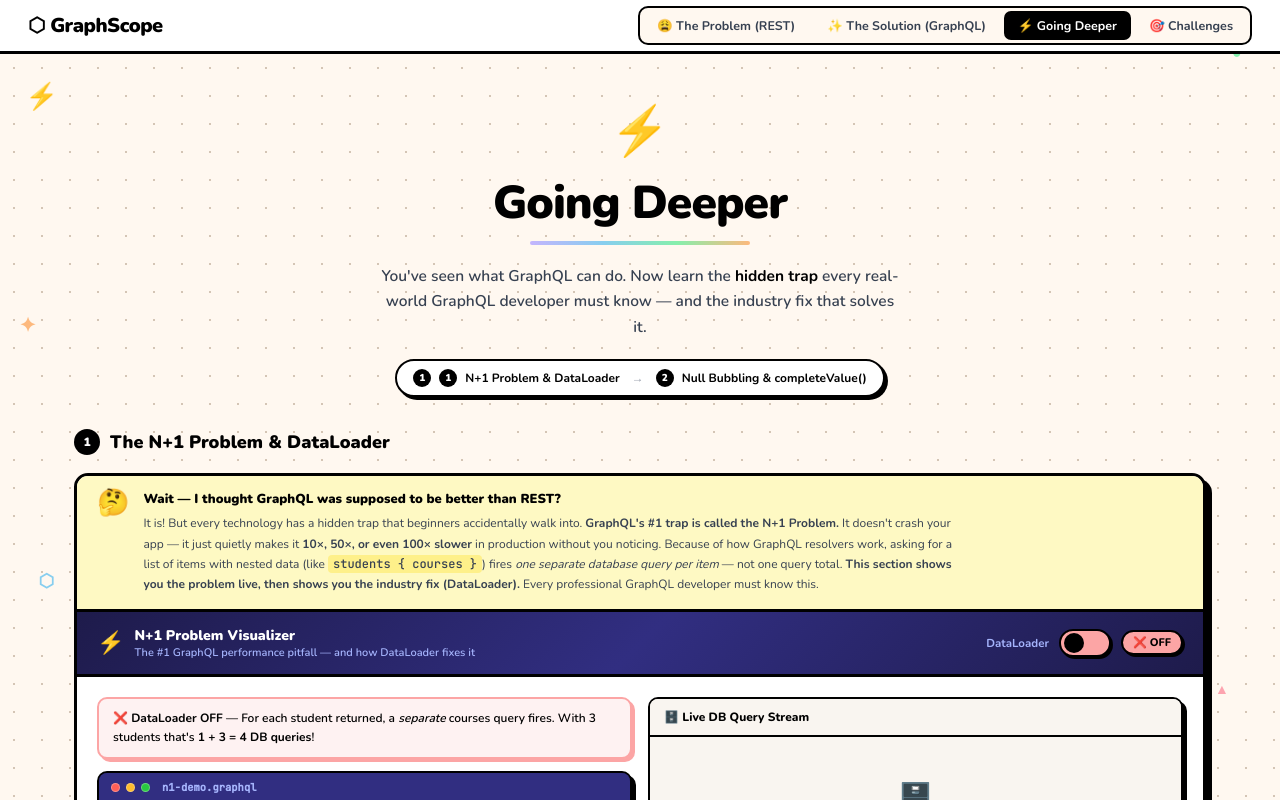
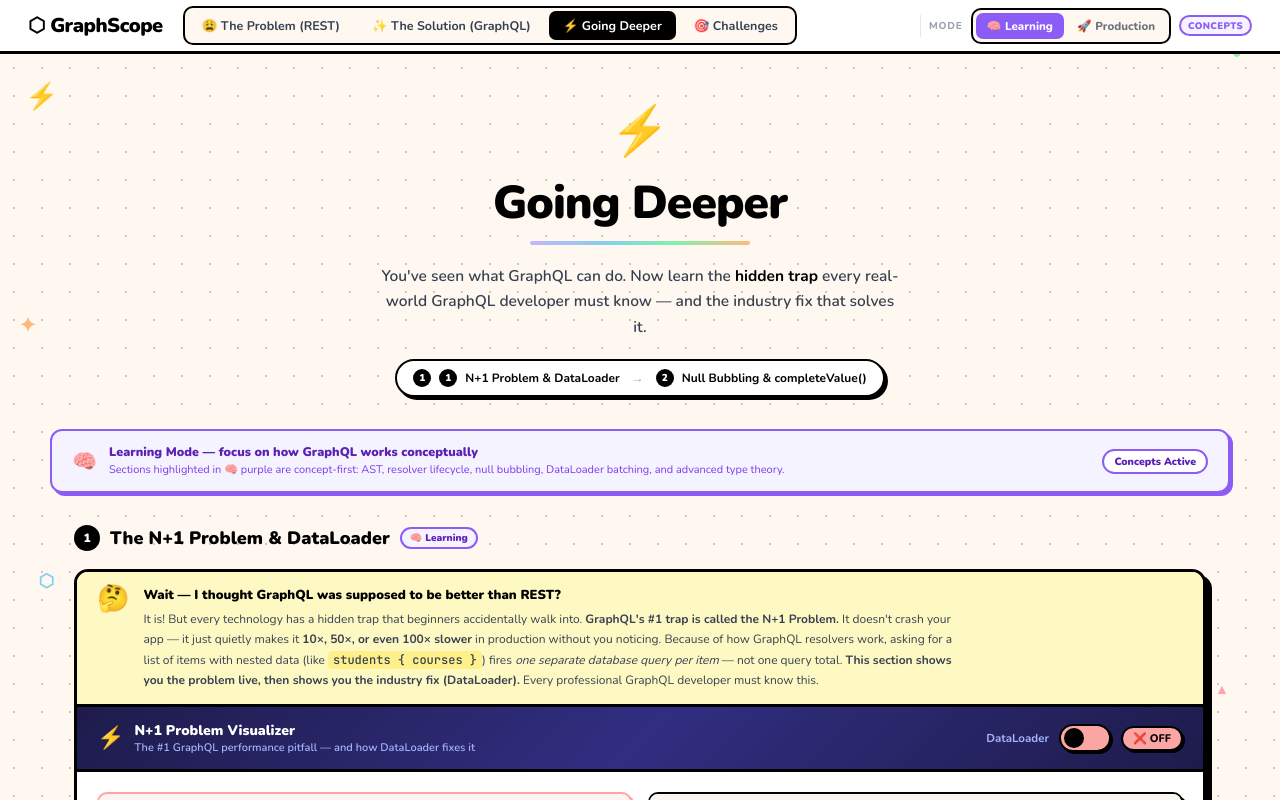
Before and after one commit to AyushPatil615/GQLens, a React (Vite) app in the folder client/: page / in a window 1280 px wide. Both pictures are taken after a click on the button "⚡ Going Deeper". Shown: the top 800 px of the page. Built offline with nearby package versions, Linux system fonts and the light colour scheme.

Commit message:
changes in layouts

```diff
--- a/client/src/App.tsx
+++ b/client/src/App.tsx
@@ -6,6 +6,8 @@
 import { ChallengesView }   from './components/Challenges/ChallengesView';
 import { DOMAINS, getDomain } from './data/domains';
 import type { DomainId } from './data/domains';
+import { ModeProvider, useAppMode } from './context/ModeContext';
+import type { AppMode } from './context/ModeContext';
 import './index.css';
 
 type Tab = 'rest' | 'graphql' | 'deeper' | 'challenges';
@@ -17,11 +19,98 @@
   { id: 'challenges', emoji: '🎯', label: 'Challenges' },
 ];
 
+// ─── Mode Toggle Component ────────────────────────────────────────────────────
+function ModeToggle() {
+  const { mode, setMode } = useAppMode();
+  const isLearning = mode === 'learning';
 
-export default function App() {
+  const MODES: { key: AppMode; emoji: string; label: string; color: string; desc: string }[] = [
+    { key: 'learning',   emoji: '🧠', label: 'Learning',   color: '#8B5CF6', desc: 'Concepts: AST, parser, resolver, tracing, null bubbling' },
+    { key: 'production', emoji: '🚀', label: 'Production',  color: '#EF4444', desc: 'Engineering: auth, rate limiting, depth limits, complexity' },
+  ];
+
+  return (
+    <div style={{ display: 'flex', alignItems: 'center', gap: 8, flexShrink: 0, marginLeft: 'auto' }}>
+      {/* Divider */}
+      <span style={{ width: 1, height: 22, background: '#E5E7EB', display: 'inline-block' }} />
+
+      {/* Label */}
+      <span style={{ fontSize: 10, fontWeight: 800, color: '#9CA3AF', textTransform: 'uppercase', letterSpacing: '0.08em', whiteSpace: 'nowrap' }}>
+        Mode
+      </span>
+
+      {/* Toggle pill */}
+      <motion.div
+        style={{
+          display: 'flex',
+          background: 'var(--bg-base)',
+          border: 'var(--border-2)',
+          borderRadius: 10,
+          padding: 3,
+          gap: 2,
+          position: 'relative',
+        }}
+        title={MODES.find(m => m.key === mode)?.desc}
+      >
+        {MODES.map(m => (
+          <motion.button
+            key={m.key}
+            onClick={() => setMode(m.key)}
+            whileTap={{ scale: 0.97 }}
+            style={{
+              padding: '5px 11px',
+              borderRadius: 7,
+              border: 'none',
+              background: mode === m.key ? m.color : 'transparent',
+              color: mode === m.key ? '#fff' : '#6B7280',
+              fontSize: 11.5,
+              fontWeight: 800,
+              fontFamily: 'var(--font-sans)',
+              cursor: 'pointer',
+              transition: 'background 0.18s, color 0.18s',
+              whiteSpace: 'nowrap',
+              display: 'flex',
+              alignItems: 'center',
+              gap: 4,
+            }}
+          >
+            <span>{m.emoji}</span>
+            <span className="gs-tab-label">{m.label}</span>
+          </motion.button>
+        ))}
+      </motion.div>
+
+      {/* Live indicator badge */}
+      <AnimatePresence mode="wait">
+        <motion.span
+          key={mode}
+          initial={{ opacity: 0, scale: 0.8, y: -4 }}
+          animate={{ opacity: 1, scale: 1, y: 0 }}
+          exit={{ opacity: 0, scale: 0.8 }}
+          style={{
+            fontSize: 9.5,
+            fontWeight: 900,
+            padding: '2px 7px',
+            borderRadius: 100,
+            border: `2px solid ${isLearning ? '#8B5CF6' : '#EF4444'}`,
+            color: isLearning ? '#8B5CF6' : '#EF4444',
+            background: isLearning ? '#F5F3FF' : '#FEF2F2',
+            whiteSpace: 'nowrap',
+            letterSpacing: '0.04em',
+            textTransform: 'uppercase',
+          }}
+        >
+          {isLearning ? 'Concepts' : 'Engineering'}
+        </motion.span>
+      </AnimatePresence>
+    </div>
+  );
+}
+
+// ─── Inner app (needs ModeProvider to be a parent) ───────────────────────────
+function AppInner() {
   const [tab, setTab]         = useState<Tab>('rest');
   const [domainId, setDomainId] = useState<DomainId>('education');
-
   const domain = getDomain(domainId);
 
   return (
@@ -128,6 +217,9 @@
             </motion.div>
           )}
         </AnimatePresence>
+
+        {/* Mode Toggle — always visible */}
+        <ModeToggle />
       </header>
 
       {/* ── Active page ── */}
@@ -153,3 +245,12 @@
     </div>
   );
 }
+
+// ─── Root export (wraps in ModeProvider) ─────────────────────────────────────
+export default function App() {
+  return (
+    <ModeProvider>
+      <AppInner />
+    </ModeProvider>
+  );
+}
--- a/client/src/components/GoingDeeper/GoingDeeper.tsx
+++ b/client/src/components/GoingDeeper/GoingDeeper.tsx
@@ -1,10 +1,11 @@
-import { motion } from 'framer-motion';
+import { motion, AnimatePresence } from 'framer-motion';
 import { N1Visualizer } from '../N1Visualizer/N1Visualizer';
 import { NullBubbleDemo } from '../NullBubble/NullBubbleDemo';
 import { AuthFlowDemo } from '../AuthFlow/AuthFlowDemo';
 import { AdvancedQueriesDemo } from '../AdvancedQueries/AdvancedQueriesDemo';
 import { ResolveInfoInspector } from '../ResolveInfo/ResolveInfoInspector';
 import { AdvancedTypesDemo } from '../AdvancedTypes/AdvancedTypesDemo';
+import { useAppMode } from '../../context/ModeContext';
 
 const FLOATERS = [
   { char: '⚡', color: '#C4B5FD', top: '10%',   left: '2%',   size: 26 },
@@ -15,6 +16,8 @@
 ];
 
 export function GoingDeeper() {
+  const { mode } = useAppMode();
+  const isLearning = mode === 'learning';
   return (
     <div style={{
       minHeight: '100vh',
@@ -133,16 +136,55 @@
         </motion.div>
       </div>
 
+      {/* ── Mode Banner ── */}
+      <AnimatePresence mode="wait">
+        <motion.div
+          key={mode}
+          initial={{ opacity: 0, y: -8 }}
+          animate={{ opacity: 1, y: 0 }}
+          exit={{ opacity: 0, y: 8 }}
+          transition={{ duration: 0.25 }}
+          style={{
+            margin: '0 24px 0',
+            maxWidth: 1180,
+            marginLeft: 'auto', marginRight: 'auto',
+            width: 'calc(100% - 48px)',
+            padding: '12px 20px',
+            borderRadius: 12,
+            border: `2.5px solid ${isLearning ? '#8B5CF6' : '#EF4444'}`,
+            background: isLearning ? '#F5F3FF' : '#FEF2F2',
+            boxShadow: `3px 3px 0 ${isLearning ? '#8B5CF6' : '#EF4444'}`,
+            display: 'flex', alignItems: 'center', gap: 12,
+            position: 'relative', zIndex: 1,
+          }}
+        >
+          <span style={{ fontSize: 20 }}>{isLearning ? '🧠' : '🚀'}</span>
+          <div style={{ flex: 1 }}>
+            <div style={{ fontSize: 12.5, fontWeight: 900, color: isLearning ? '#5B21B6' : '#991B1B', marginBottom: 2 }}>
+              {isLearning ? 'Learning Mode — focus on how GraphQL works conceptually' : 'Production Mode — focus on engineering, security, and scalability'}
+            </div>
+            <div style={{ fontSize: 11, color: isLearning ? '#7C3AED' : '#B91C1C', lineHeight: 1.5 }}>
+              {isLearning
+                ? 'Sections highlighted in 🧠 purple are concept-first: AST, resolver lifecycle, null bubbling, DataLoader batching, and advanced type theory.'
+                : 'Sections highlighted in 🚀 red are engineering-first: JWT auth, query depth limits, complexity analysis, rate limiting, and resolve-time telemetry.'}
+            </div>
+          </div>
+          <span style={{ fontSize: 10.5, fontWeight: 900, padding: '3px 10px', borderRadius: 100, border: `2px solid ${isLearning ? '#8B5CF6' : '#EF4444'}`, color: isLearning ? '#5B21B6' : '#991B1B', whiteSpace: 'nowrap', background: '#fff' }}>
+            {isLearning ? 'Concepts' : 'Engineering'} Active
+          </span>
+        </motion.div>
+      </AnimatePresence>
+
       {/* Main content */}
       <div style={{
-        padding: '0 24px 52px',
+        padding: '32px 24px 52px',
         maxWidth: 1180, margin: '0 auto', width: '100%',
         position: 'relative', zIndex: 1,
         display: 'flex', flexDirection: 'column', gap: 48,
       }}>
         {/* Section 1: N+1 & DataLoader */}
         <div>
-          <div style={{ marginBottom: 18, display: 'flex', alignItems: 'center', gap: 10 }}>
+          <div style={{ marginBottom: 18, display: 'flex', alignItems: 'center', gap: 10, flexWrap: 'wrap' }}>
             <span style={{
               background: '#000', color: '#fff', borderRadius: '50%',
               width: 26, height: 26, display: 'inline-flex',
@@ -152,6 +194,7 @@
             <h2 style={{ fontSize: 18, fontWeight: 900, color: '#000', margin: 0 }}>
               The N+1 Problem &amp; DataLoader
             </h2>
+            <span style={{ fontSize: 10, fontWeight: 900, padding: '2px 8px', borderRadius: 100, border: '2px solid #8B5CF6', color: '#5B21B6', background: isLearning ? '#F5F3FF' : 'transparent', opacity: isLearning ? 1 : 0.4 }}>🧠 Learning</span>
           </div>
           <N1Visualizer />
         </div>
@@ -175,6 +218,7 @@
             <h2 style={{ fontSize: 18, fontWeight: 900, color: '#000', margin: 0 }}>
               Null Bubbling &amp; Partial Failure
             </h2>
+            <span style={{ fontSize: 10, fontWeight: 900, padding: '2px 8px', borderRadius: 100, border: '2px solid #8B5CF6', color: '#5B21B6', background: isLearning ? '#F5F3FF' : 'transparent', opacity: isLearning ? 1 : 0.4 }}>🧠 Learning</span>
           </div>
           <NullBubbleDemo />
         </div>
@@ -198,6 +242,7 @@
             <h2 style={{ fontSize: 18, fontWeight: 900, color: '#000', margin: 0 }}>
               Auth &amp; Context Flow
             </h2>
+            <span style={{ fontSize: 10, fontWeight: 900, padding: '2px 8px', borderRadius: 100, border: '2px solid #EF4444', color: '#991B1B', background: !isLearning ? '#FEF2F2' : 'transparent', opacity: !isLearning ? 1 : 0.4 }}>🚀 Production</span>
           </div>
           <AuthFlowDemo />
         </div>
@@ -221,6 +266,7 @@
             <h2 style={{ fontSize: 18, fontWeight: 900, color: '#000', margin: 0 }}>
               Advanced Query Patterns
             </h2>
+            <span style={{ fontSize: 10, fontWeight: 900, padding: '2px 8px', borderRadius: 100, border: '2px solid #8B5CF6', color: '#5B21B6', background: isLearning ? '#F5F3FF' : 'transparent', opacity: isLearning ? 1 : 0.4 }}>🧠 Learning</span>
           </div>
           <AdvancedQueriesDemo />
         </div>
@@ -244,6 +290,7 @@
             <h2 style={{ fontSize: 18, fontWeight: 900, color: '#000', margin: 0 }}>
               GraphQLResolveInfo Inspector
             </h2>
+            <span style={{ fontSize: 10, fontWeight: 900, padding: '2px 8px', borderRadius: 100, border: '2px solid #EF4444', color: '#991B1B', background: !isLearning ? '#FEF2F2' : 'transparent', opacity: !isLearning ? 1 : 0.4 }}>🚀 Production</span>
           </div>
           <ResolveInfoInspector />
         </div>
@@ -267,6 +314,7 @@
             <h2 style={{ fontSize: 18, fontWeight: 900, color: '#000', margin: 0 }}>
               Advanced Types (Enum · Interface · Union · Input · Directive)
             </h2>
+            <span style={{ fontSize: 10, fontWeight: 900, padding: '2px 8px', borderRadius: 100, border: '2px solid #8B5CF6', color: '#5B21B6', background: isLearning ? '#F5F3FF' : 'transparent', opacity: isLearning ? 1 : 0.4 }}>🧠 Learning</span>
           </div>
           <AdvancedTypesDemo />
         </div>
--- /dev/null
+++ b/client/src/context/ModeContext.tsx
@@ -0,0 +1,31 @@
+import { createContext, useContext, useState } from 'react';
+import type { ReactNode } from 'react';
+
+// ─── Types ───────────────────────────────────────────────────────────────────
+export type AppMode = 'learning' | 'production';
+
+interface ModeContextValue {
+  mode:    AppMode;
+  setMode: (m: AppMode) => void;
+}
+
+// ─── Context ─────────────────────────────────────────────────────────────────
+const ModeContext = createContext<ModeContextValue>({
+  mode:    'learning',
+  setMode: () => {},
+});
+
+// ─── Provider ─────────────────────────────────────────────────────────────────
+export function ModeProvider({ children }: { children: ReactNode }) {
+  const [mode, setMode] = useState<AppMode>('learning');
+  return (
+    <ModeContext.Provider value={{ mode, setMode }}>
+      {children}
+    </ModeContext.Provider>
+  );
+}
+
+// ─── Hook ─────────────────────────────────────────────────────────────────────
+export function useAppMode(): ModeContextValue {
+  return useContext(ModeContext);
+}
```
